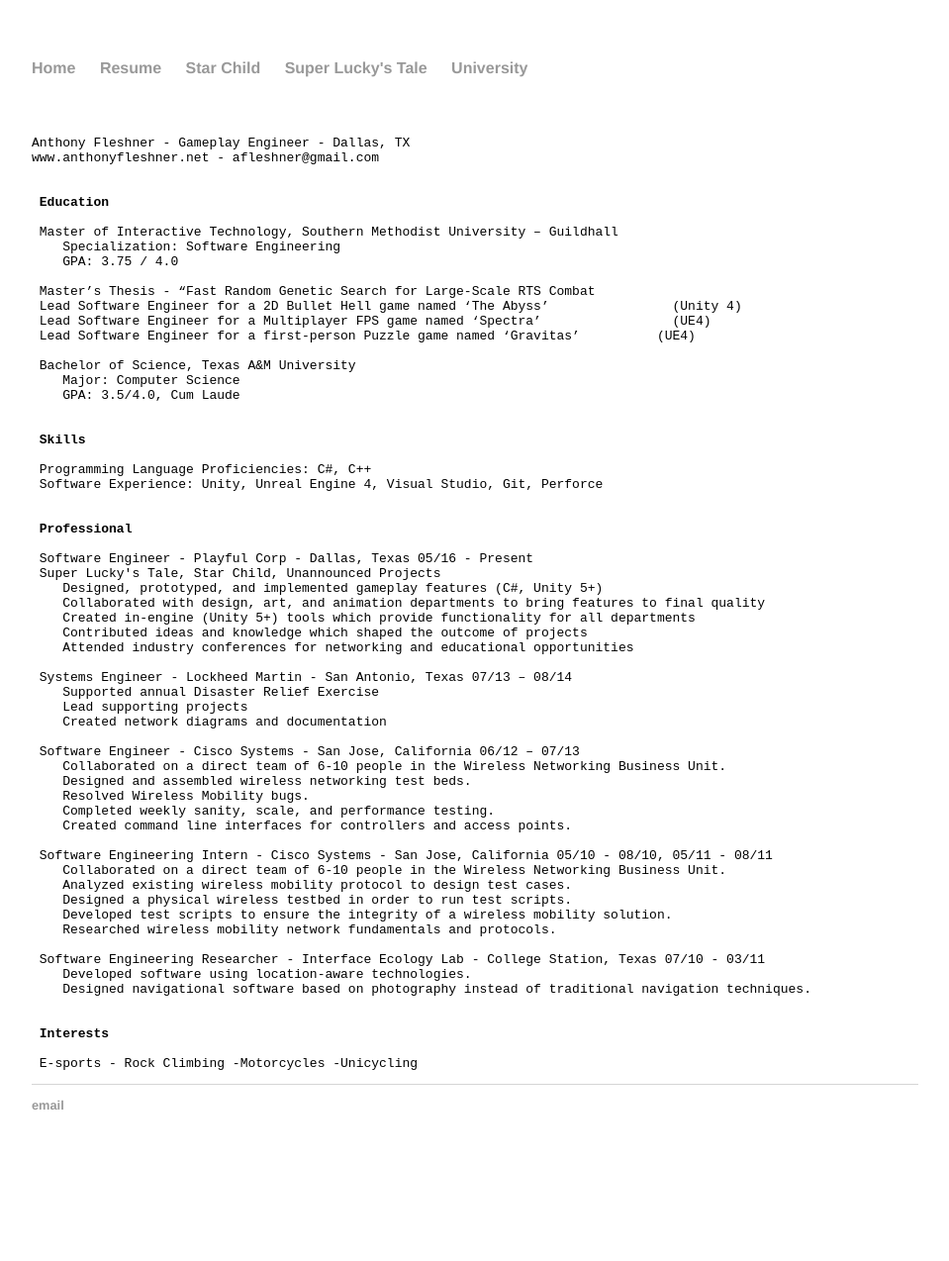
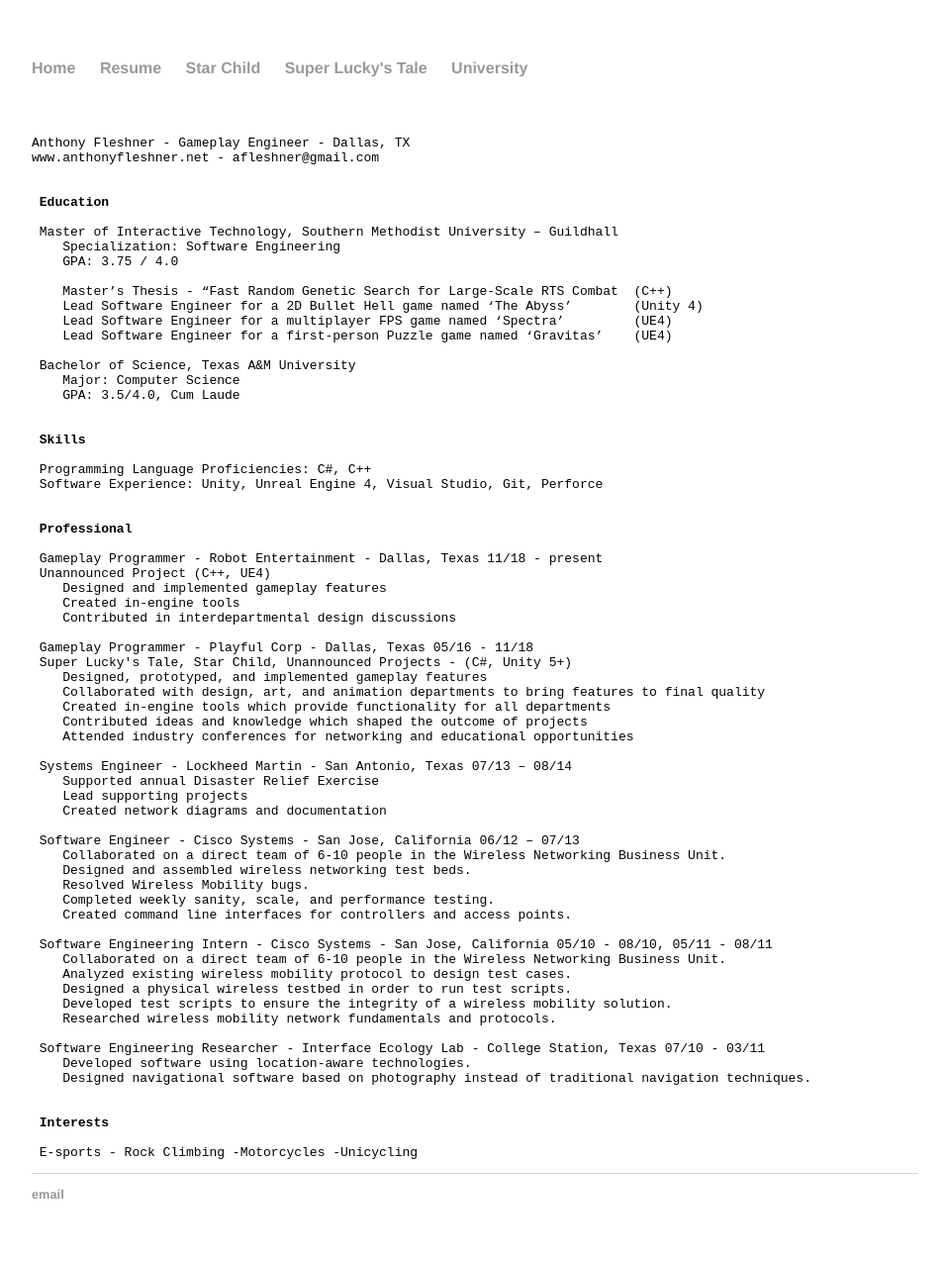
Before and after one commit to afleshner/afleshner.github.io, a Jekyll site: the page built from resume/index.html, in a window 1280 px wide. Shown: the whole page at 99% size, without its empty margins (160-1119 px from the left). Built offline with Jekyll 4.4.1, drawn with Linux system fonts in a browser that asks for light colours; before the commit the page ends 1184 px from its top, so only the background shows below that.

Commit message:
Update index.html

```diff
--- a/resume/index.html
+++ b/resume/index.html
@@ -14,10 +14,10 @@
     Specialization: Software Engineering
     GPA: 3.75 / 4.0
 
- Master’s Thesis - “Fast Random Genetic Search for Large-Scale RTS Combat
- Lead Software Engineer for a 2D Bullet Hell game named ‘The Abyss’                (Unity 4)
- Lead Software Engineer for a Multiplayer FPS game named ‘Spectra’                 (UE4)
- Lead Software Engineer for a first-person Puzzle game named ‘Gravitas’          (UE4)
+    Master’s Thesis - “Fast Random Genetic Search for Large-Scale RTS Combat  (C++)
+    Lead Software Engineer for a 2D Bullet Hell game named ‘The Abyss’        (Unity 4)
+    Lead Software Engineer for a multiplayer FPS game named ‘Spectra’         (UE4)
+    Lead Software Engineer for a first-person Puzzle game named ‘Gravitas’    (UE4)
 
  Bachelor of Science, Texas A&M University
     Major: Computer Science
@@ -32,11 +32,17 @@
 
  <b>Professional</b>
 
- Software Engineer - Playful Corp - Dallas, Texas 05/16 - Present
- Super Lucky's Tale, Star Child, Unannounced Projects
-    Designed, prototyped, and implemented gameplay features (C#, Unity 5+)
+ Gameplay Programmer - Robot Entertainment - Dallas, Texas 11/18 - present
+ Unannounced Project (C++, UE4)
+    Designed and implemented gameplay features
+    Created in-engine tools
+    Contributed in interdepartmental design discussions
+
+ Gameplay Programmer - Playful Corp - Dallas, Texas 05/16 - 11/18
+ Super Lucky's Tale, Star Child, Unannounced Projects - (C#, Unity 5+)
+    Designed, prototyped, and implemented gameplay features
     Collaborated with design, art, and animation departments to bring features to final quality
-    Created in-engine (Unity 5+) tools which provide functionality for all departments
+    Created in-engine tools which provide functionality for all departments
     Contributed ideas and knowledge which shaped the outcome of projects
     Attended industry conferences for networking and educational opportunities
 
```
